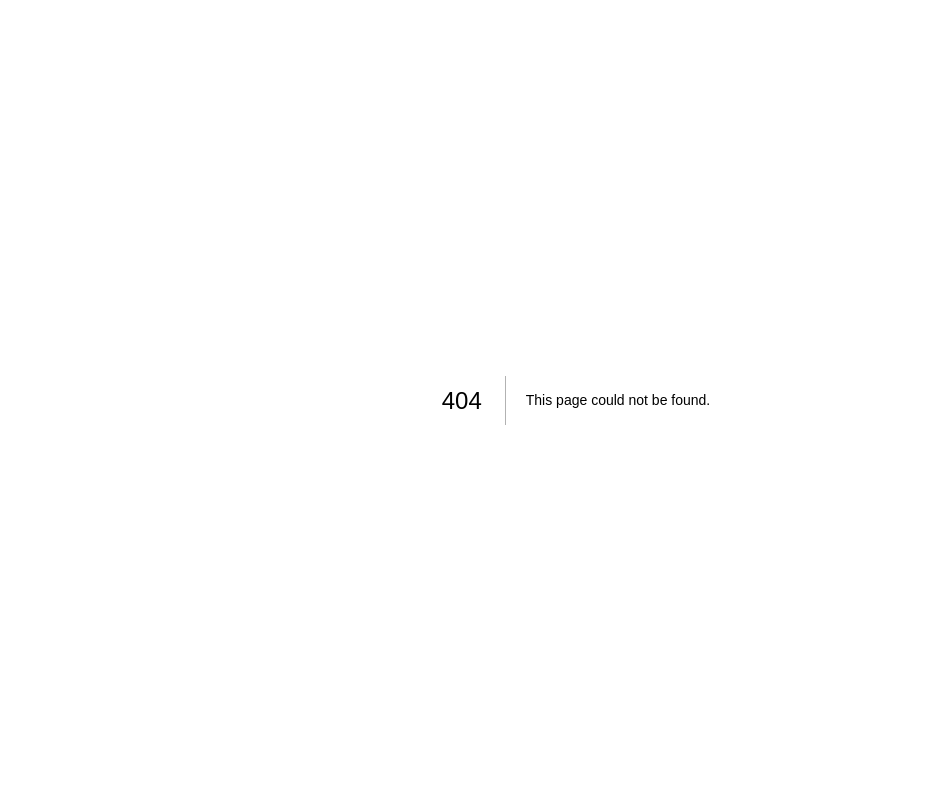
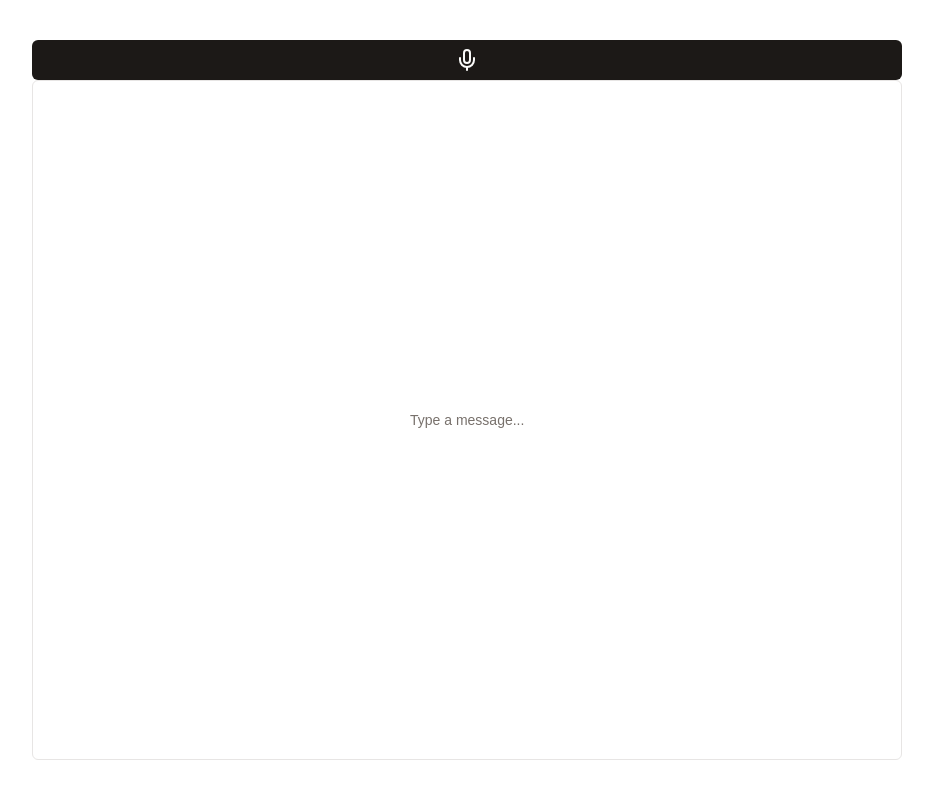
Before and after one commit to hackgoofer/IFS.AI, a Next.js app in the folder ifs.ai/: page /audio-test in a window 1280 px wide. Before the commit this address had no page. Shown: the whole page, without its empty margins (64-997 px from the left). Built offline with nearby package versions, Linux system fonts and the light colour scheme.

Commit message:
components: Add SpeechToText component

```diff
--- /dev/null
+++ b/ifs.ai/app/audio-test/page.tsx
@@ -0,0 +1,32 @@
+"use client";
+import { Input } from "@/components/ui/input";
+import { Button } from "@/components/ui/button";
+import { MicIcon, SendIcon } from "lucide-react";
+import { useState } from "react";
+import SpeechToText from "@/components/ui/speech-to-text";
+
+export default function Page() {
+  const [message, setMessage] = useState("");
+  return (
+    <main className="flex min-h-svh flex-col px-24 py-10">
+      <div className="flex w-full flex-grow basis-0 space-x-4">
+        <div className="h-full w-4/5 flex-col">
+          <div className="flex h-full flex-col justify-between">
+            <SpeechToText
+              onTranscript={(transcript: string) => {
+                console.log(transcript);
+                setMessage(transcript);
+              }}
+            />
+            <Input
+              value={message}
+              onChange={(e) => setMessage(e.target.value)}
+              placeholder="Type a message..."
+              className="flex-grow"
+            />
+          </div>
+        </div>
+      </div>
+    </main>
+  );
+}
--- /dev/null
+++ b/ifs.ai/components/ui/speech-to-text.tsx
@@ -0,0 +1,60 @@
+"use client";
+
+// SpeechToText.tsx
+import { useState, useEffect } from "react";
+import { MicIcon } from "lucide-react";
+import { Button } from "@/components/ui/button";
+
+interface SpeechToTextProps {
+  onTranscript: (transcript: string) => void;
+  onEnd?: () => void;
+}
+
+export default function SpeechToText({ onTranscript, onEnd }: SpeechToTextProps) {
+  const [isListening, setIsListening] = useState(false);
+  const [recognition, setRecognition] = useState<SpeechRecognition | null>(null);
+
+  useEffect(() => {
+    const SpeechRecognition = window.SpeechRecognition || window.webkitSpeechRecognition;
+    if (SpeechRecognition) {
+      const recognitionInstance = new SpeechRecognition();
+      recognitionInstance.continuous = true;
+      recognitionInstance.interimResults = true;
+      recognitionInstance.lang = "en-US";
+
+      recognitionInstance.onresult = (event) => {
+        const transcript = Array.from(event.results)
+          .map((result) => result[0])
+          .map((result) => result.transcript)
+          .join("");
+
+        onTranscript(transcript);
+      };
+
+      setRecognition(recognitionInstance);
+    }
+  }, [onTranscript]);
+
+  const startListening = () => {
+    if (recognition) {
+      recognition.start();
+      setIsListening(true);
+    }
+  };
+
+  const stopListening = () => {
+    if (recognition) {
+      recognition.stop();
+      setIsListening(false);
+      if (onEnd) {
+        onEnd();
+      }
+    }
+  };
+
+  return (
+    <Button className="px-2" onClick={isListening ? stopListening : startListening}>
+      <MicIcon className={`h-6 w-6 ${isListening ? "text-red-500" : ""}`} />
+    </Button>
+  );
+}
```
